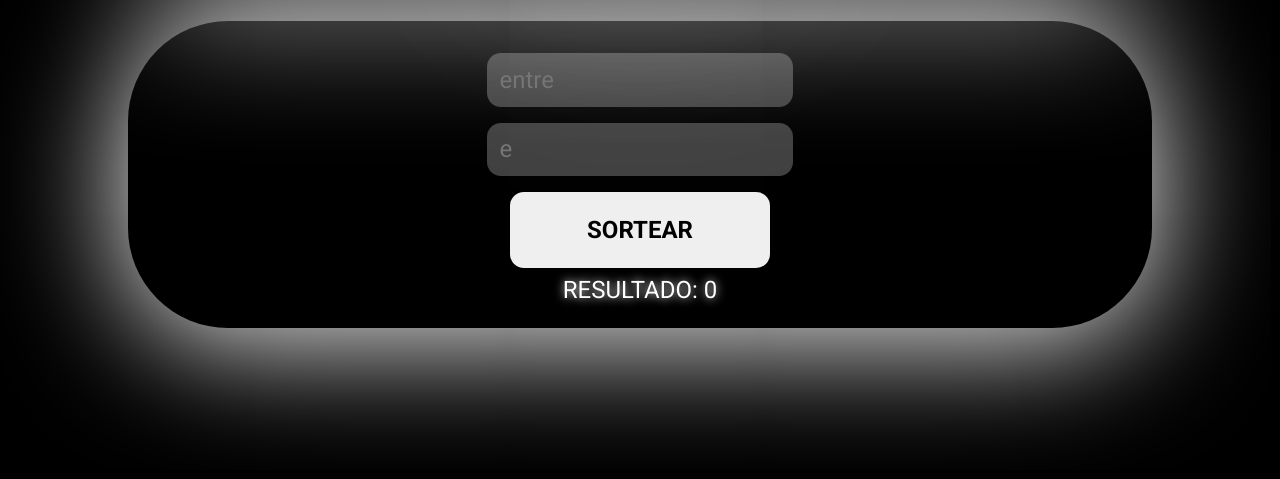
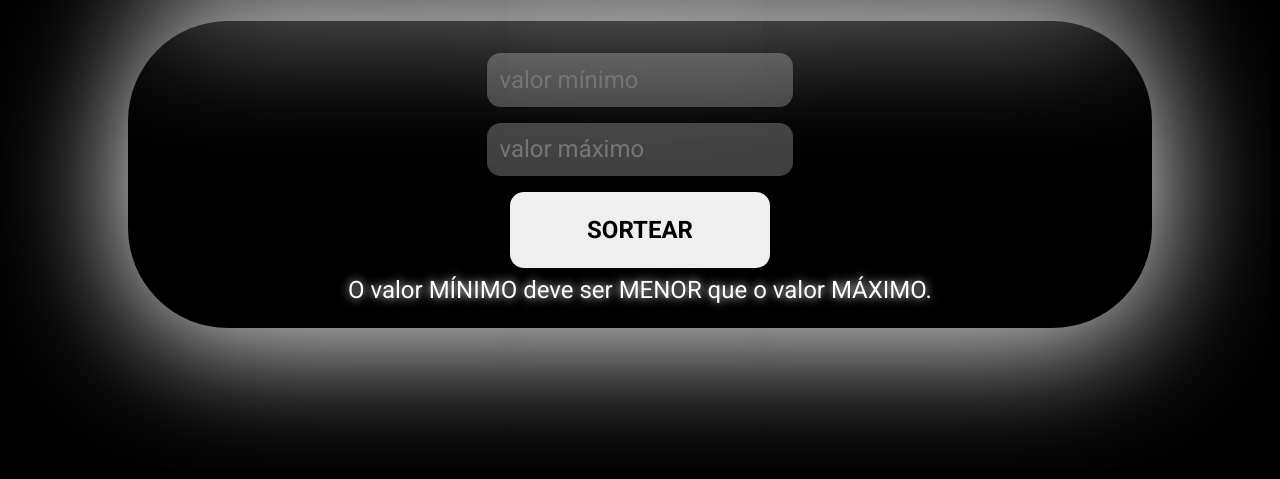
Before and after one commit to Carlos-Amorozino/Sorteador-2, a plain HTML site: page index.html in a window 1280 px wide. Both pictures are taken after a click on the button "SORTEAR". Shown: the part 293-772 px from the top of the page. Drawn offline with Linux system fonts and the light colour scheme.

Commit message:
add regra de valores

```diff
--- a/index.html
+++ b/index.html
@@ -19,8 +19,8 @@
     <h1>Lucky Website</h1>
 
     <main>
-        <input class="input-1" type="number" placeholder="entre">
-        <input class="input-2" type="number" placeholder="e">
+        <input class="input-1" type="number" placeholder="valor mínimo">
+        <input class="input-2" type="number" placeholder="valor máximo">
         <button>SORTEAR</button>
         <div>
             <p></p>
--- a/scripts.js
+++ b/scripts.js
@@ -6,9 +6,17 @@ function calculate() {
 
     const minCeiled = Math.ceil(input1);
     const maxFloored = Math.floor(input2);
-    const result = Math.floor(Math.random() * (maxFloored - minCeiled) + minCeiled);
 
-    resultP.innerHTML = `RESULTADO: ${result}`
+    if (minCeiled < maxFloored) {
+
+        const result = Math.floor(Math.random() * (maxFloored - minCeiled + 1) + minCeiled);
+
+        resultP.innerHTML = `RESULTADO: ${result}`
+    }
+
+    else {
+        resultP.innerHTML = `O valor MÍNIMO deve ser MENOR que o valor MÁXIMO.`
+    }
 }
 
 button.addEventListener(`click`, calculate)
```
